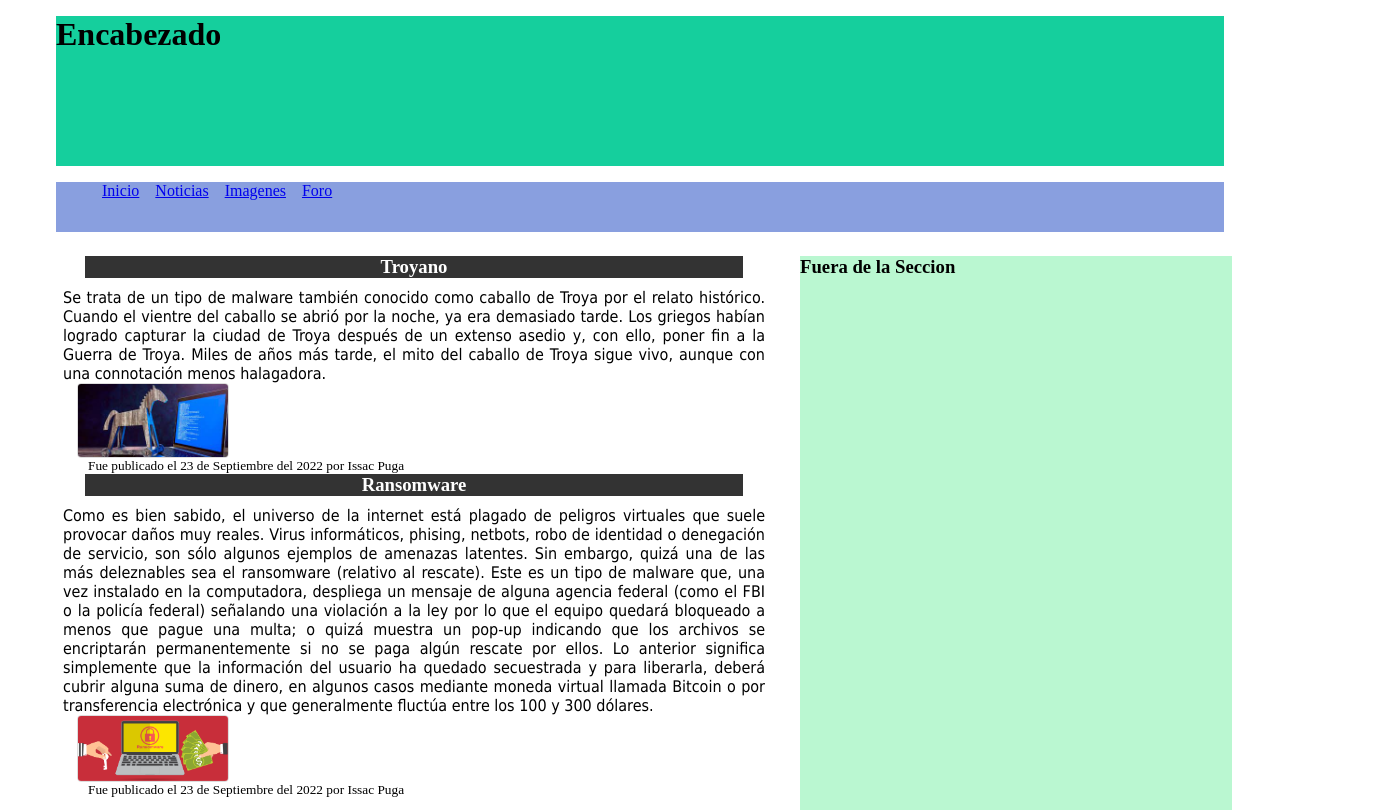
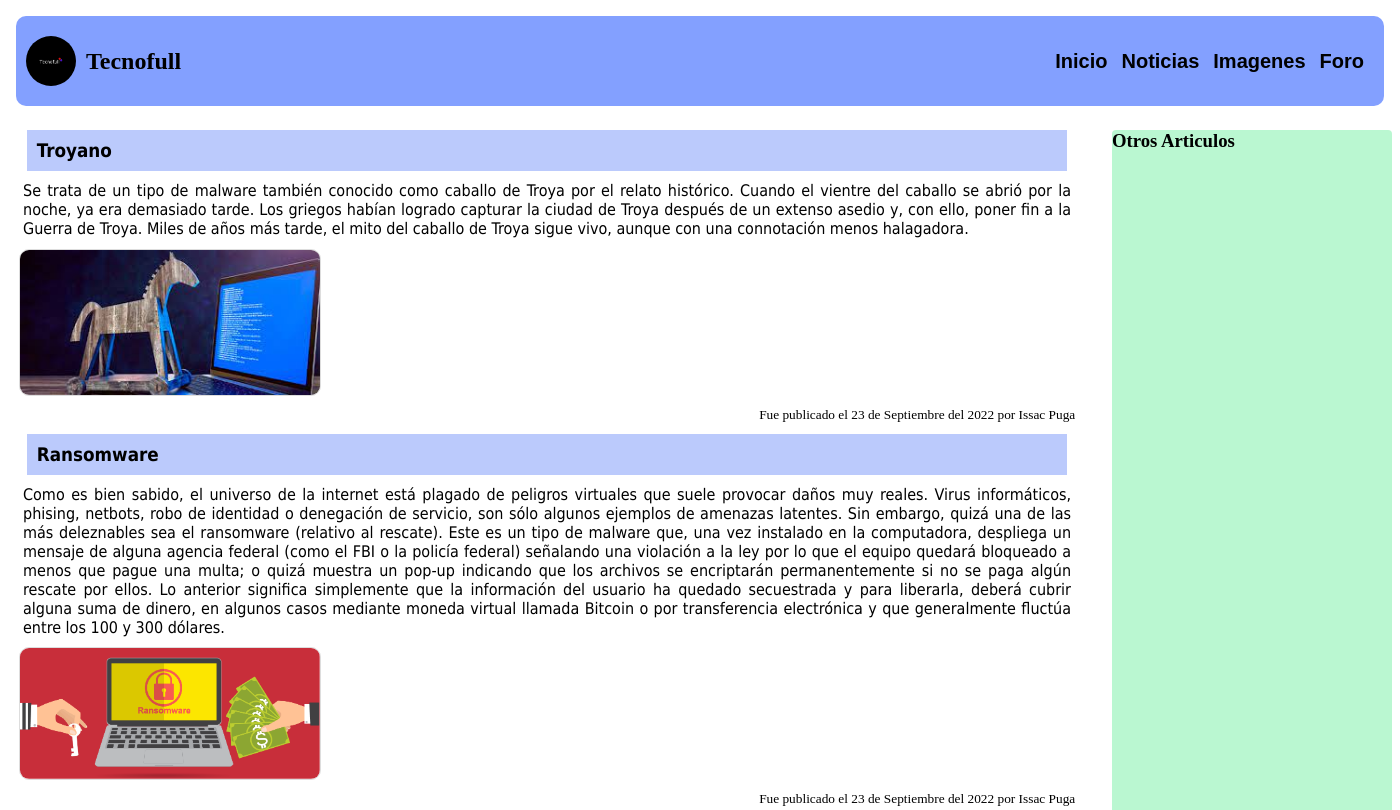
Before and after one commit to PugaUpsin1/Practica2, a plain HTML site: page html/Practica2.html in a window 1280 px wide. Shown: the top 810 px of the page, 1400 px wide, since content can reach past the window. Drawn offline with Linux system fonts and the light colour scheme.

Commit message:
Avance 2

```diff
--- a/css/estilos.css
+++ b/css/estilos.css
@@ -2,34 +2,35 @@
 
  *{
 
-    padding: 0 auto;
-    margin: 0 auto;
+    padding: 0 ;
+    margin: 0 ;
  }
 
  /*Selector ID */
 
  #contenedor {
-    width: 1200px;
+    width: 1400px;
     height: 1000px;
     background-color: rgb(255, 255, 255);
  }
 
  #encabezado {
 
-    height: 15%;
+    height: 10%;
     background-color: rgb(21, 207, 157);
-    margin: 1em;
+    margin: 0em;
  }
 
+
  #menu {
-    height: 5%;
+    height: 10%;
     background-color: rgb(137, 159, 223);
-    margin: 1em;
+    margin: 0em;
  }
 
  #contenido {
     height: 70%;
-    width: 61%;
+    width: 77%;
     background-color: white;
     margin: 0.5em;
     float: left;
@@ -38,9 +39,10 @@
 
  #fuerasSeccion {
     height: 70%;
-    width: 36%;
+    width: 20%;
     background-color: rgb(186, 247, 209);float: right;
     margin: 0.5em;
+    border-radius: 4px;
 
  }
  #pie {
@@ -62,18 +64,21 @@
     padding-top: 10px;
  }
  .encabezado_articulo {
-    text-align: center;
-    background: #333;
-    color: white;
-    margin: auto 2em;
+    text-align: left;
+    background: rgb(187, 202, 252);
+    color: rgb(0, 0, 0);
+    margin: auto 1em;
+    padding: 10px;
+    font-family: Tahoma;
  }
 
  .imagenes {
     display:block ;
     border: 1px solid #ddd;
-    margin-left: 4%;
-    border-radius: 4px;
-    width: 150px;
+    margin-left: 1%;
+    margin: 1%;
+    border-radius: 10px;
+    width: 300px;
  }
 
 /* Selector de etiquet*/
@@ -83,9 +88,52 @@ ul {
    text-align:left;
 }
 
+
 li{
    display: inline;
    padding-left: 6px;
    padding-right: 6px;
    text-align: center;
 }
+
+a{
+   text-decoration: none;
+   color: black;
+}
+header{
+   display: flex;
+   justify-content: space-between;
+   height: 70px;
+   align-items: center;
+   background-color: rgb(131, 160, 255);
+   padding: 10px;
+   margin: 1em;
+   border-radius: 10px;
+}
+
+.logo{
+   display: flex;
+   align-items: center;
+
+}
+
+.logo img {
+   height: 50px;
+   border-radius: 100px;
+   margin-right: 10px;
+}
+
+.body {
+   font-family:  sans-serif;
+   margin: 0;
+}
+nav a{
+   font-weight: 600;
+   padding-right: 10px;
+   font-family:  sans-serif;
+   font-size: 20px;
+}
+
+nav a:hover{
+   color: white;
+}
--- a/html/Practica2.html
+++ b/html/Practica2.html
@@ -9,23 +9,24 @@
 </head>
 <div id="contenedor">
     <body>
-        <div id="encabezado">
+
             <header>
-                <h1>Encabezado</h1>
+                <div class="logo">
+                    <img src="/img/Tecnofull.png" alt="Logo de empresa">
+                    <h2 class="nombre-empresa">Tecnofull</h2>
+                </div>
+
+                    <nav>
+
+                            <a href="www.tecnofull.com/Inicio">Inicio</a>
+                            <a href="www.tecnofull.com/Noticias">Noticias</a>
+                            <a href="www.tecnofull.com/Imagenes">Imagenes</a>
+                            <a href="www.tecnofull.com/Foro">Foro</a>
+
+                    </nav>
 
             </header>
-        </div>
 
-        <div id="menu">
-            <nav>
-                <ul>
-                    <li><a href="www.tecnofull.com/Inicio">Inicio</a></li>
-                    <li><a href="www.tecnofull.com/Noticias">Noticias</a></li>
-                    <li><a href="www.tecnofull.com/Imagenes">Imagenes</a></li>
-                    <li><a href="www.tecnofull.com/Foro">Foro</a></li>
-                </ul>
-            </nav>
-        </div>
         <div id="contenido">
             <Section>
                 <article>
@@ -41,7 +42,7 @@
                         <figure>
                              <img class="imagenes" src="/img/Troyano.jpeg.jpeg" alt="Imagenes Virus">
                         </figure>
-                        <time datetime="23/09/2022"></time><small style="display:block; margin-left:3em;">Fue publicado el 23 de Septiembre del 2022 por Issac Puga</small>
+                        <time datetime="23/09/2022"></time><small style="display:block; margin:1%;text-align: right;">Fue publicado el 23 de Septiembre del 2022 por Issac Puga</small>
                 </article>
 
                 <article>
@@ -59,13 +60,13 @@
                          <figure>
                             <img class="imagenes" src="/img/ransomware.png" alt="Imagenes Virus">
                         </figure>
-                        <time datetime="23/09/2022"></time><small style="display:block; margin-left:3em;">Fue publicado el 23 de Septiembre del 2022 por Issac Puga</small>
+                        <time datetime="23/09/2022"></time><small style="display:block; margin:1%;text-align: right;">Fue publicado el 23 de Septiembre del 2022 por Issac Puga</small>
                 </article>
             </Section>
         </div>
         <div id="fuerasSeccion">
             <aside>
-                <h3>Fuera de la Seccion</h3>
+                <h3>Otros Articulos</h3>
 
             </aside>
         </div>
--- a/img/Practica 2_files/estilos.css
+++ /dev/null
@@ -1,94 +0,0 @@
-/*Selector universal */
-
- *{
-
-    padding: 0 auto;
-    margin: 0 auto;
- }
-
- /*Selector ID */
-
- #contenedor {
-    width: 1200px;
-    height: 1000px;
-    background-color: rgb(255, 255, 255);
- }
-
- #encabezado {
-   text-align: justify;
-    height: 15%;
-    background-color: rgb(21, 207, 157);
-    margin: 1em;
-
- }
-
- #menu {
-    height: 5%;
-    background-color: rgb(137, 159, 223);
-    margin: 1em;
-
-
- }
-
- #contenido {
-    height: 70%;
-    width: 61%;
-    background-color: white;
-    margin: 0.5em;
-    float: left;
-
- }
-
- #fuerasSeccion {
-    height: 70%;
-    width: 36%;
-    background-color: rgb(186, 247, 209);float: right;
-    margin: 0.5em;
-
- }
- #pie {
-    height: 5%;
-    background-color: rgb(154, 154, 154);
-    border-radius: 1em;
-    margin: 1.5em;
-
- }
-
- /*Selector de clase */
-
- .texto{
-    text-align: justify;
-    font-family: tahoma;
-    font-size: 12;
-    margin-left: 15px;
-    margin-right: 15px;
-    padding-top: 10px;
- }
- .encabezado_articulo {
-    text-align: center;
-    background: #333;
-    color: white;
-    margin: auto 2em;
- }
-
- .imagenes {
-    display:block ;
-    border: 1px solid #ddd;
-    margin-left: 4%;
-    border-radius: 4px;
-    width: 150px;
- }
-
-/* Selector de etiquet*/
-
-ul {
-
-   text-align: center;
-}
-
-li{
-   display: inline;
-   padding-left: 6px;
-   padding-right: 6px;
-   text-align: center;
-}
```
Also changed, not shown: img/Practica 2.html (deleted, +0 -118 lines), img/Practica 2_files/Troyano.jpeg.jpeg (deleted), img/Practica 2_files/ransomware.png (deleted), img/Tecnofull.png (added).
